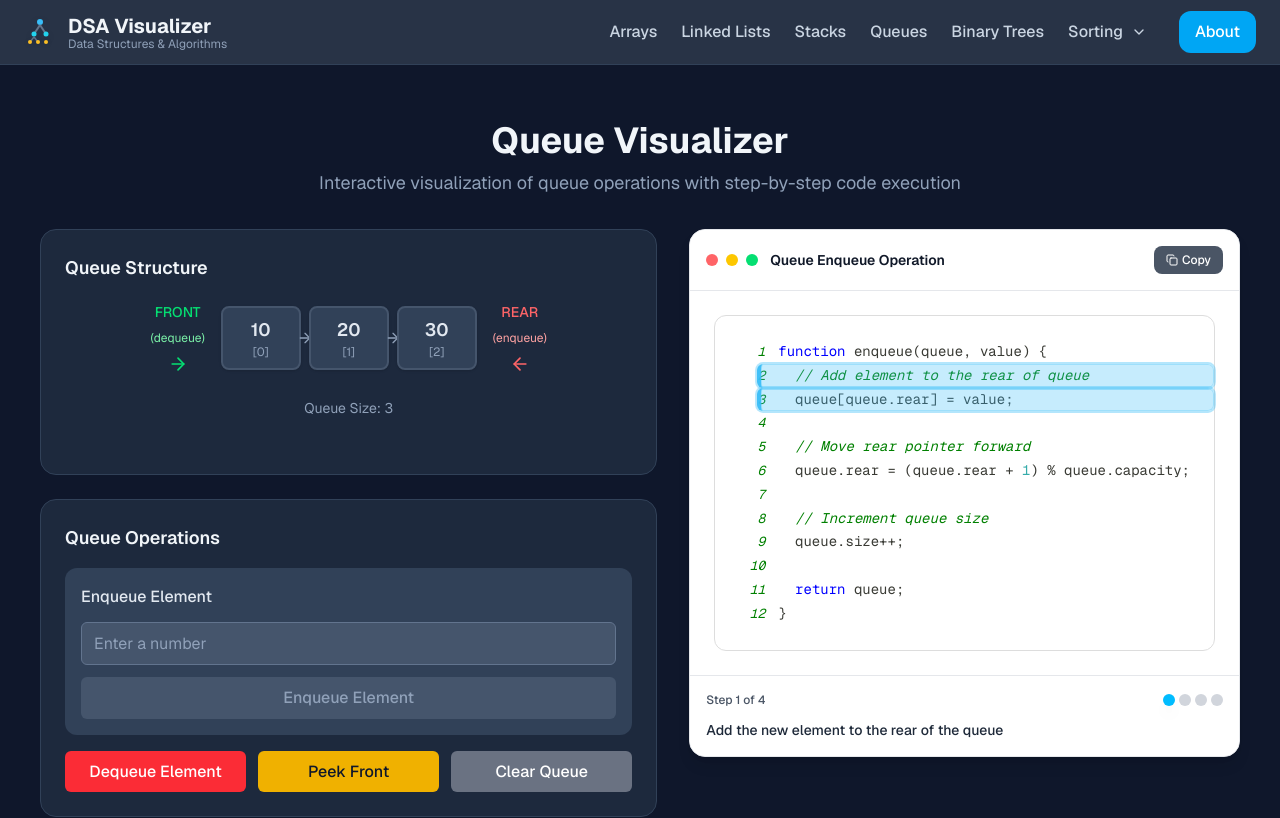
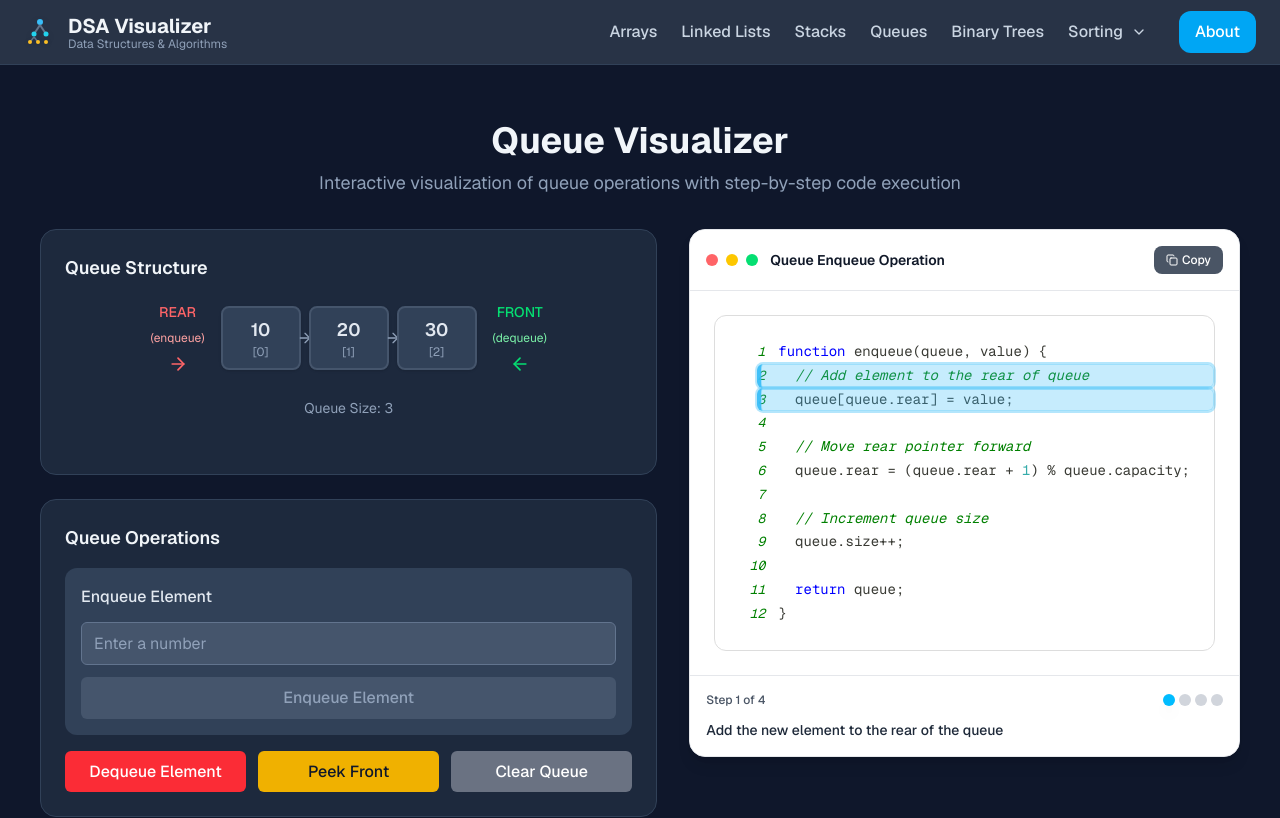
Before and after one commit to gael55x/DSA-Visualizer, a Next.js app in the folder dsa-visualizer/: page /queue in a window 1280 px wide. Shown: the top 818 px of the page. Built offline with nearby package versions, Linux system fonts and the light colour scheme.

Commit message:
Fixed queue visualizer front and rear pointer positions

```diff
--- a/dsa-visualizer/components/visualizers/QueueVisualizer.tsx
+++ b/dsa-visualizer/components/visualizers/QueueVisualizer.tsx
@@ -254,11 +254,11 @@ export default function QueueVisualizer() {
                 ) : (
                   <div className="min-w-max mx-auto">
                     <div className="flex items-center gap-4 justify-center">
-                      {/* Front indicator */}
+                      {/* Rear indicator */}
                       <div className="flex flex-col items-center gap-2">
-                        <span className="text-green-400 font-medium text-sm">FRONT</span>
-                        <span className="text-green-300 text-xs">(dequeue)</span>
-                        <ArrowRight className="text-green-400" size={20} />
+                        <span className="text-red-400 font-medium text-sm">REAR</span>
+                        <span className="text-red-300 text-xs">(enqueue)</span>
+                        <ArrowRight className="text-red-400" size={20} />
                       </div>
 
                       <div className="flex gap-2 items-center">
@@ -299,11 +299,11 @@ export default function QueueVisualizer() {
                         </AnimatePresence>
                       </div>
 
-                      {/* Rear indicator */}
+                      {/* Front indicator */}
                       <div className="flex flex-col items-center gap-2">
-                        <span className="text-red-400 font-medium text-sm">REAR</span>
-                        <span className="text-red-300 text-xs">(enqueue)</span>
-                        <ArrowLeft className="text-red-400" size={20} />
+                        <span className="text-green-400 font-medium text-sm">FRONT</span>
+                        <span className="text-green-300 text-xs">(dequeue)</span>
+                        <ArrowLeft className="text-green-400" size={20} />
                       </div>
                     </div>
                   </div>
```
